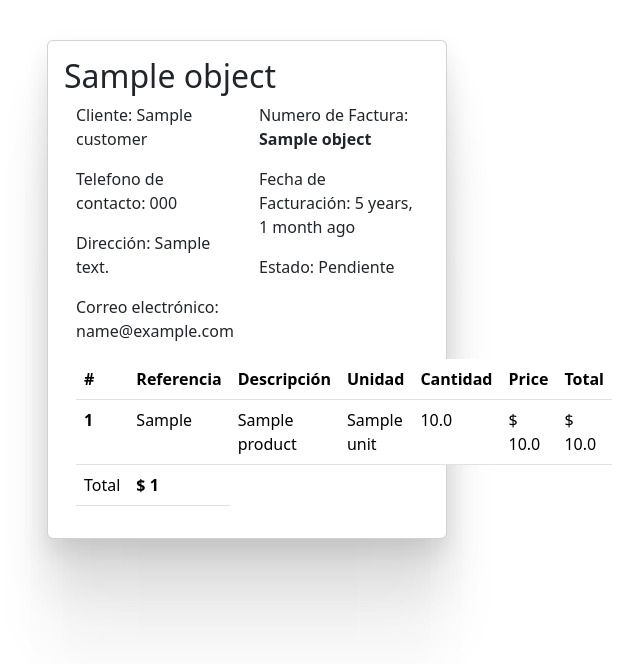
After one commit to JohnAlexGuerrero/managerSuFerreteria, a Django app: template manager_app/templates/invoices/detail.html in a window 1280 px wide. The commit adds this page. Shown: the top 664 px of the page, without its empty margins (3-646 px from the left). Run offline with Django 5.2, Linux system fonts and the light colour scheme; tables that the repository leaves empty hold one stand-in row (values such as "Sample post"); the template is opened without the code that fills it: values that come from a table or form of the project are taken from there, most other values are stand-ins (such as "Sample title", 1, 10 or a date in 2020); some libraries are stand-ins or nearby versions.

Commit message:
feat creacion de vistas-controlador de ventas

```diff
--- a/manager_app/sales/models.py
+++ b/manager_app/sales/models.py
@@ -53,15 +53,15 @@ class Bill(models.Model):
         return Order.objects.filter(bill_id=self.id)
 
 class Order(models.Model):
-    bill = models.ForeignKey(Bill, on_delete=models.CASCADE, related_name='bills')
-    product = models.ForeignKey(Product, on_delete=models.CASCADE, related_name='order')
+    bill = models.ForeignKey(Bill, on_delete=models.CASCADE, related_name='orders')
+    product = models.ForeignKey(Product, on_delete=models.CASCADE)
     quantity = models.FloatField()
     price = models.FloatField()
     total_amount = models.FloatField(editable=False, default=0)
 
     class Meta:
         verbose_name = ("Bill")
-        verbose_name_plural = ("5. Pedidos")
+        verbose_name_plural = ("Pedidos")
 
     def __str__(self) -> str:
         return self.bill.number_bill
--- a/manager_app/sales/templatetags/invoices_filters.py
+++ b/manager_app/sales/templatetags/invoices_filters.py
@@ -5,3 +5,7 @@ register = template.Library()
 @register.filter(name='count_invoices')
 def count_invoices(objects):
     return f'There are {len(objects)} invoices'
+
+@register.filter(name='status_invoice')
+def status_invoice(value):
+    return "Cancelado" if value else "Pendiente"
--- a/manager_app/sales/urls.py
+++ b/manager_app/sales/urls.py
@@ -1,13 +1,13 @@
 from django.urls import path
-from sales.views import home, invoice, add_cart, add_order, payment_invoice, list_order, plus_item, minus_item
+from sales.views import invoice, add_cart, add_order, payment_invoice, list_order, plus_item, minus_item
 from sales.views import search_customer, filters_customers, select_customer
-from sales.views import BillCreateView, BillListView
+from sales.views import BillCreateView, BillListView, BillDetailView
 
 urlpatterns = [
     path('', BillListView.as_view(), name='home'),
     # path('invoices/new/', create_invoice, name='new_invoice'),
     path('invoices/new/', BillCreateView.as_view(), name='new_invoice'),
-    path('invoice/<int:pk>/', invoice, name='invoice'),
+    path('invoice/<int:pk>/', BillDetailView.as_view(), name='invoice'),
     path('invoices/p/<int:pk>/add/', add_cart, name='add_cart'),
     path('invoices/order/add/', add_order, name='add_order'),
     path('invoices/order/<int:pk>/plus/', plus_item, name='plus_item'),
--- a/manager_app/templates/invoices/cart/list.html
+++ b/manager_app/templates/invoices/cart/list.html
@@ -37,10 +37,10 @@
                       </svg>
                     </button>
                   </div>
-                  <label class="price small">${{item.price|calc_price_unit:item.list_price|format_price}}</label>
+                  {% comment %} <label class="price small">${{item.price|calc_price_unit:item.list_price|format_price}}</label> {% endcomment %}
                 </div>
                 <p class="price small">
-                  Total ${{item.price|calc_price_unit:item.list_price|calculate_total:item.qty|format_price}}
+                  {% comment %} Total ${{item.price|calc_price_unit:item.list_price|calculate_total:item.qty|format_price}} {% endcomment %}
                 </p>
                 {% endfor %}
             </ul>
--- /dev/null
+++ b/manager_app/templates/invoices/detail.html
@@ -0,0 +1,70 @@
+{% extends "base/base.html" %}
+
+{% load static %}
+{% load humanize %}
+{% load invoices_filters %}
+
+{% block title %}
+    detalle factura {{ object }}
+{% endblock title %}
+
+
+{% block content %}
+
+<div class="card">
+    <div class="card-body">
+        <h2>{{ object }}</h2>
+        <div class="container">
+            <div class="row">
+                <div class="col-6">
+                    <p>Cliente: {{ object.customer }}</p>
+                    <p>Telefono de contacto: {{ object.customer_mobile }}</p>
+                    <p>Dirección: {{ object.customer.customer_address }}</p>
+                    <p>Correo electrónico: {{ object.customer.email }}</p>
+                </div>
+                <div class="col-6">
+                    <p>
+                        Numero de Factura: <strong>{{ object }}</strong>
+                    </p>
+                    <p>Fecha de Facturación: {{ object.sale_date|naturaltime }}</p>
+                    <p>Estado: {{ object.is_paid|status_invoice }}</p>
+                </div>
+            </div>
+            <table class="table">
+                <thead>
+                  <tr>
+                    <th scope="col">#</th>
+                    <th scope="col">Referencia</th>
+                    <th scope="col">Descripción</th>
+                    <th scope="col">Unidad</th>
+                    <th scope="col">Cantidad</th>
+                    <th scope="col">Price</th>
+                    <th scope="col">Total</th>
+                  </tr>
+                </thead>
+                <tbody>
+                    {% for obj in orders %}
+                    <tr>
+                      <th scope="row">1</th>
+                      <td>{{ obj.product.codebar }}</td>
+                      <td>{{ obj.product }}</td>
+                      <td>{{ obj.product.unit }}</td>
+                      <td>{{ obj.quantity }}</td>
+                      <td>$ {{ obj.price|intcomma }}</td>
+                      <td>$ {{ obj.total_amount|intcomma }}</td>
+                    </tr>
+                    {% endfor %}
+                    <tr>
+                        <td>Total</td>
+                        <td>
+                            <strong>$ {{ object.total_amount|intcomma }}</strong>
+                        </td>
+                    </tr>
+                </tbody>
+            </table>
+        </div>
+
+    </div>
+</div>
+
+{% endblock content %}
```
Also changed, not shown: manager_app/sales/views.py (+8 -7 lines), manager_app/sales/migrations/0009_alter_bill_customer.py (added), manager_app/sales/migrations/0010_alter_bill_customer.py (added), manager_app/sales/migrations/0011_alter_order_options_alter_order_bill_and_more.py (added).
